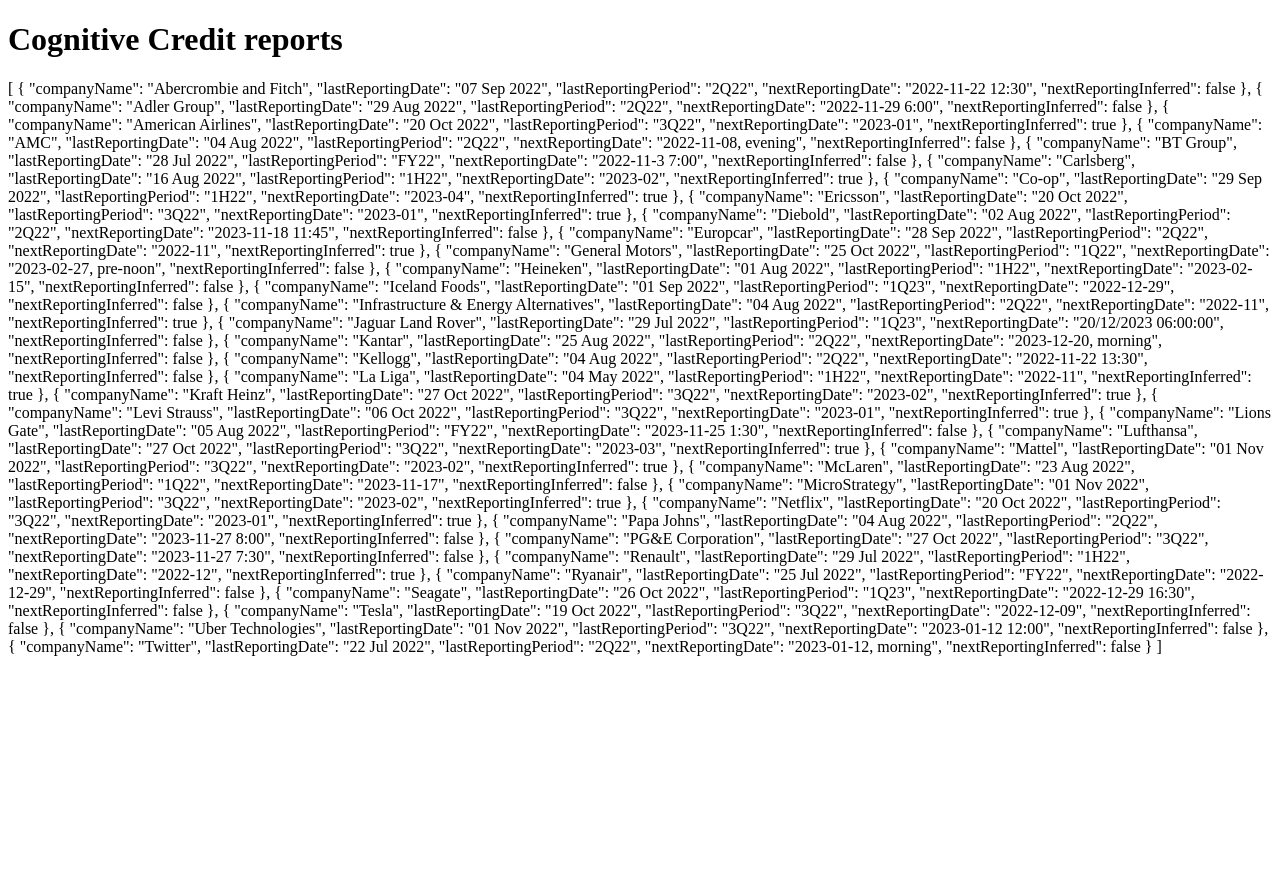
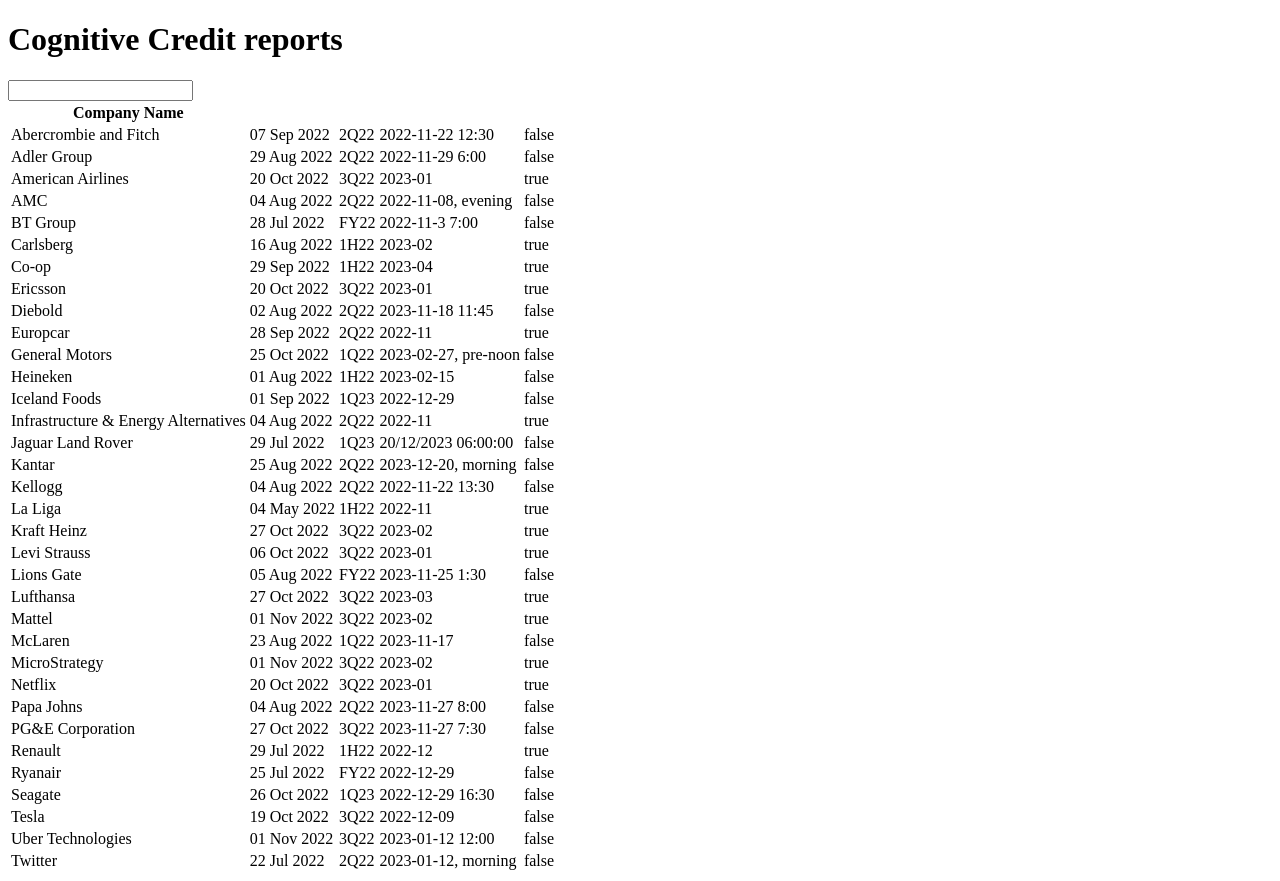
Before and after one commit to v3nt/reports, a Nuxt app: page / in a window 1280 px wide. Before the commit the page ends 800 px from the top, so only its background shows below. Built offline with nearby package versions, Linux system fonts and the light colour scheme.

Commit message:
basic table, rough data

```diff
--- a/pages/index.vue
+++ b/pages/index.vue
@@ -1,13 +1,35 @@
 <template>
   <div>
     <h1>Cognitive Credit reports</h1>
-    <div>{{ reportsList }}</div>
+    <div><input type="text" v-model="filterName" /></div>
+    <table>
+      <thead>
+        <tr>
+          <th>Company Name</th>
+          <th></th>
+          <th></th>
+          <th></th>
+          <th></th>
+        </tr>
+      </thead>
+      <tbody>
+        <tr v-for="(item, i) in reportsList" :key="`table-row-${i}`">
+          <td>{{ item.companyName }}</td>
+          <td>{{ item.lastReportingDate }}</td>
+          <td>{{ item.lastReportingPeriod }}</td>
+          <td>{{ item.nextReportingDate }}</td>
+          <td>{{ item.nextReportingInferred }}</td>
+        </tr>
+      </tbody>
+    </table>
   </div>
 </template>
 
 <script setup lang="ts">
 import { storeToRefs } from "pinia";
 import { useReportsStore } from "~/store";
+import { ref } from "#imports";
+const filterName = ref("");
 
 const reportsStore = useReportsStore();
 reportsStore.setReports();
--- a/store/index.ts
+++ b/store/index.ts
@@ -1,6 +1,5 @@
 import { defineStore } from "pinia";
-import { ReportsDataItem, ReportsList } from "~/types";
-import { useFetch } from "#app";
+import { ReportsList } from "~/types";
 
 export const useReportsStore = defineStore("reports", {
   state: () => {
--- a/types/index.ts
+++ b/types/index.ts
@@ -9,5 +9,3 @@
 export interface ReportsList {
   reportsList: ReportsDataItem[];
 }
-
-// interface ReportsData extends Array<ReportsDataItem>{}
```
Also changed, not shown: composables/useTable.ts (added).
